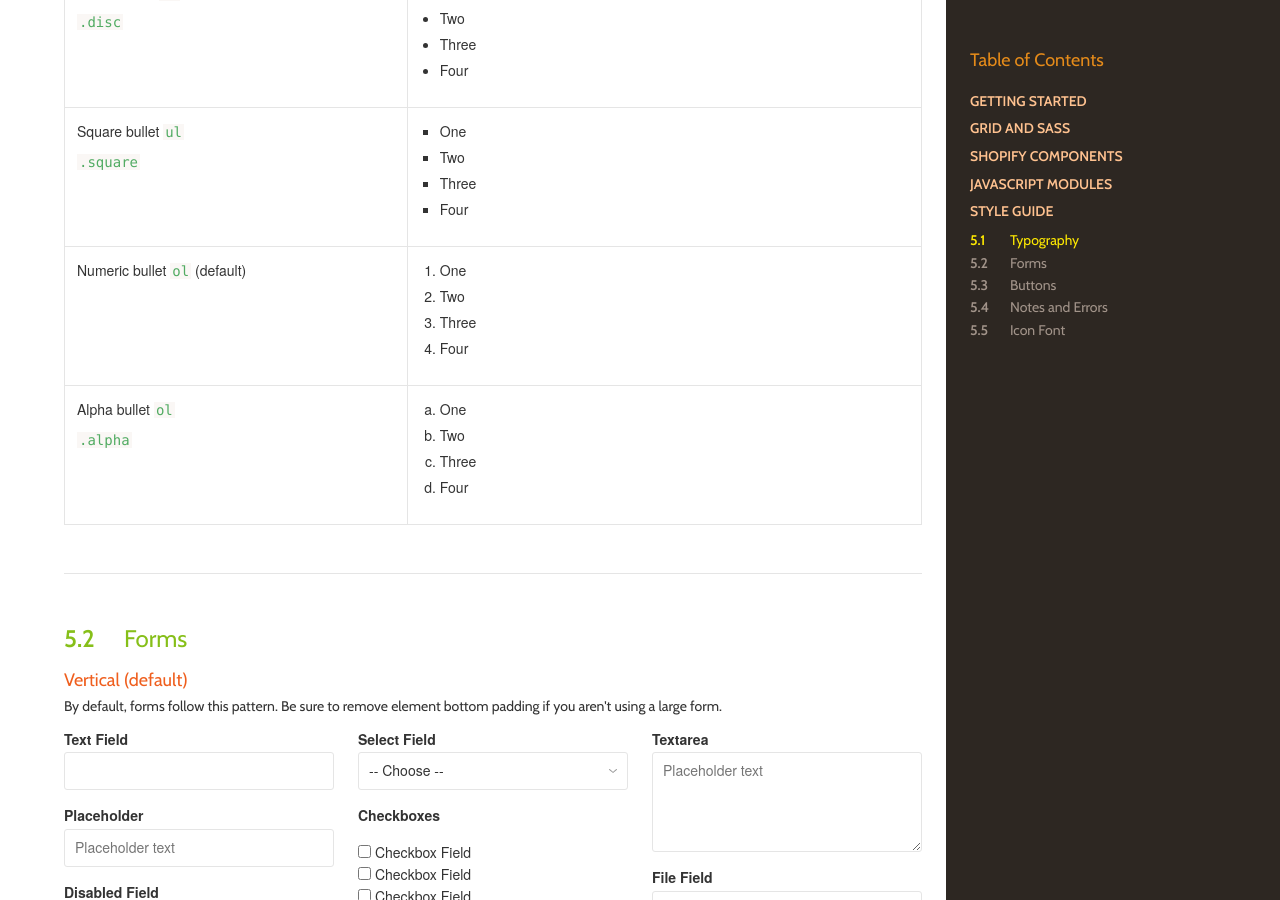
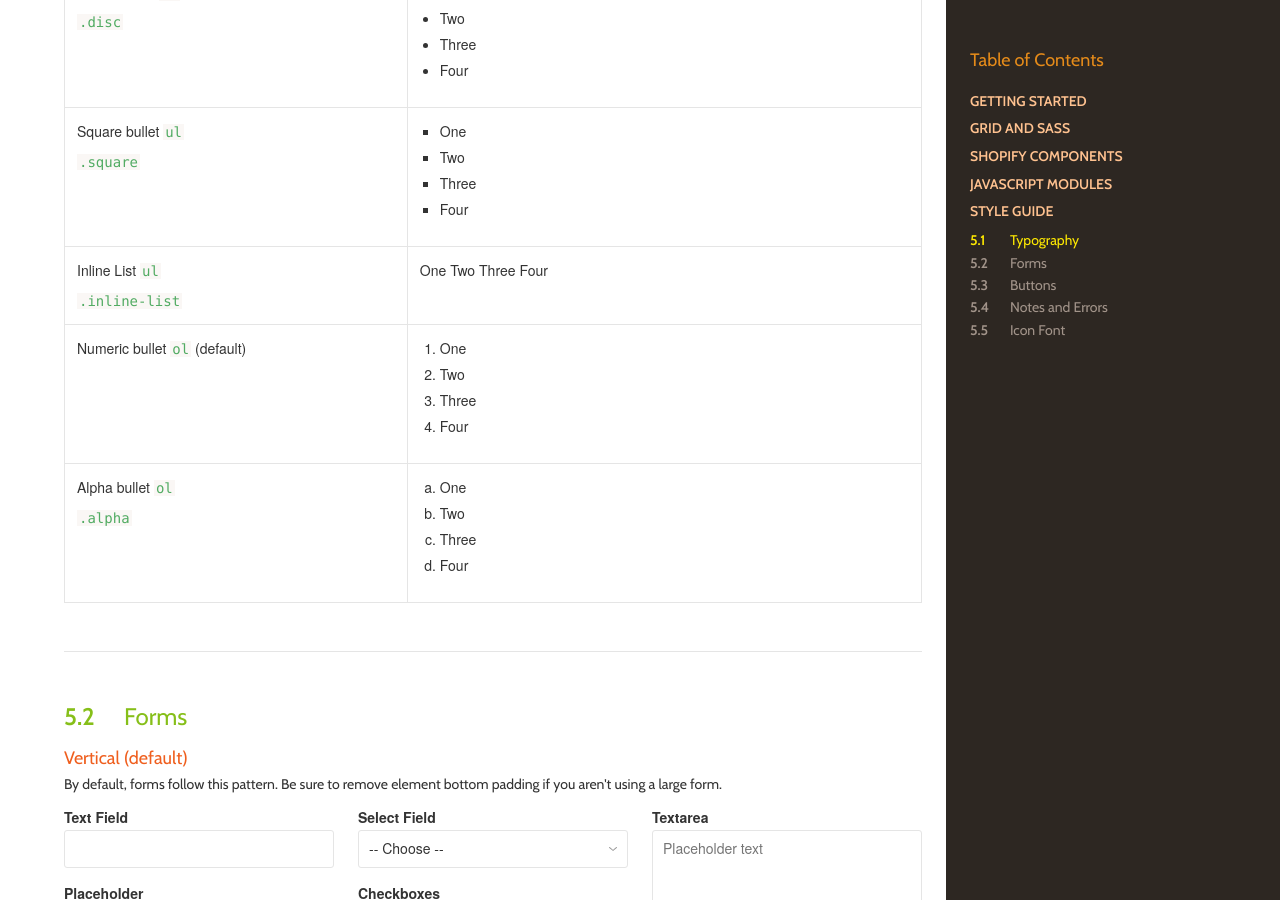
Before and after one commit to VenusPR/shopifypro, a Jekyll site: the page built from index.html, in a window 1280 px wide and 900 px high, scrolled down 10777 px. Built offline with Jekyll 4.4.1, drawn with Linux system fonts in a browser that asks for light colours; nearby versions of some CDN libraries; some web fonts are replaced.

Commit message:
Add .inline-list example to ul table in lists

```diff
--- a/index.html
+++ b/index.html
@@ -1354,6 +1354,20 @@ jQuery(function($) {
             </tr>
             <tr>
               <td>
+                <h6>Inline List <code>ul</code></h6>
+                <code>.inline-list</code>
+              </td>
+              <td>
+                <ul class="inline-list">
+                  <li>One</li>
+                  <li>Two</li>
+                  <li>Three</li>
+                  <li>Four</li>
+                </ul>
+              </td>
+            </tr>
+            <tr>
+              <td>
                 <h6>Numeric bullet <code>ol</code> (default)</h6>
               </td>
               <td>
```
